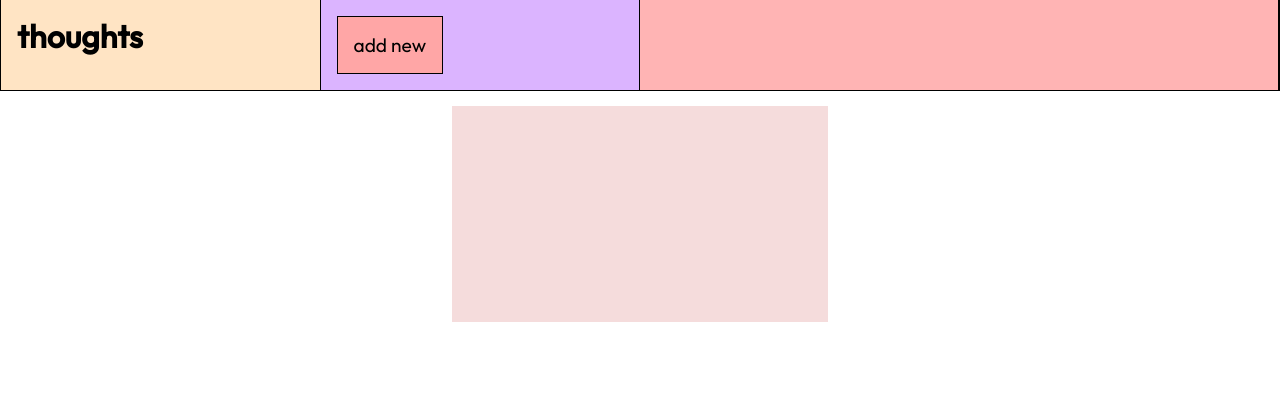
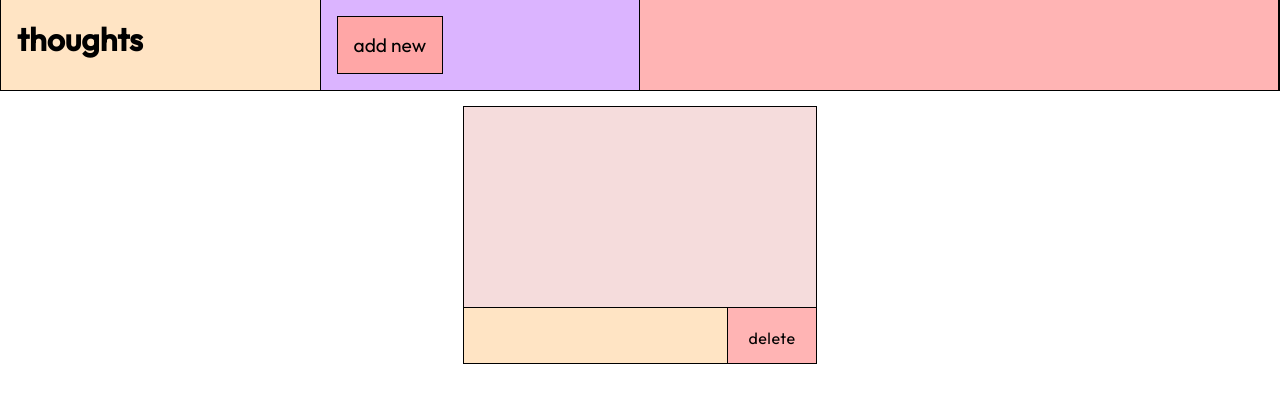
Before and after one commit to dofiki/thoughts, a plain HTML site: page index.html in a window 1280 px wide. Both pictures are taken after a click on the button "add new". Drawn offline with Linux system fonts and the light colour scheme.

Commit message:
added scroll bar and delete button

```diff
--- a/index.html
+++ b/index.html
@@ -18,7 +18,7 @@
 
     <div class="menu">
 
-        <div class="logo">thoughts</div>
+        <div class="logo"><a href='index.html'>thoughts</a></div>
 
         <div class="btnContainer">
             <button class="addBtn">add new</button>
@@ -30,6 +30,15 @@
 
     <div class="content">
 
+       <!-- these are added using js
+            <div class="inputBoxContainer">
+                <div class="inputBox"></div>
+                    <div class="bottomDiv">
+                        <div class="bottomLeft"></div>
+                        <div class="bottomRight">delete</div>
+            </div>
+        </div> -->
+
     </div>
 
 <script src="main.js"></script>
--- a/main.js
+++ b/main.js
@@ -1,12 +1,33 @@
-let menu = document.querySelector('.menu'); //menu is selected
-let btnContainer = menu.querySelector('.btnContainer') //btn container is selected
-let addBtn = btnContainer.querySelector('.addBtn'); // btn is selected
-let content = document.querySelector('.content'); // content container is selected
+let menu = document.querySelector('.menu');
+let btnContainer = menu.querySelector('.btnContainer')
+let addBtn = btnContainer.querySelector('.addBtn');
+let content = document.querySelector('.content');
 
 addBtn.addEventListener('click', function(){
-    //when btn is clicked
-    let inputBox = document.createElement('p'); // paragragh element is created
-    inputBox.className = 'inputBox';  // paragraph classname is set to inputBox
-    inputBox.setAttribute('contenteditable', 'true'); // attribute is added to paragraph
-    content.appendChild(inputBox); // inputBox paragraph is pushed into content container
+
+    let inputBoxContainer = document.createElement('div');
+    inputBoxContainer.className = 'inputBoxContainer';
+    content.appendChild(inputBoxContainer);
+
+
+    let inputBox = document.createElement('div')
+    inputBox.setAttribute('contenteditable','true');
+
+    inputBox.className = 'inputBox';
+    inputBoxContainer.appendChild(inputBox);
+
+    let bottomDiv = document.createElement('div');
+    bottomDiv.className = 'bottomDiv';
+    inputBoxContainer.appendChild(bottomDiv);
+
+
+    let bottomLeft = document.createElement('div');
+    bottomLeft.className = 'bottomLeft';
+    bottomDiv.appendChild(bottomLeft);
+
+    let bottomRight = document.createElement('div');
+    bottomRight.className = 'bottomRight';
+    bottomDiv.appendChild(bottomRight);
+    bottomRight.innerText='delete';
+
 } )
--- a/stylesheet.css
+++ b/stylesheet.css
@@ -18,9 +18,17 @@
    border-bottom: none;
    border-left: none;
    border-top: none;
-   padding: 1rem;
+   padding-top: 1.2rem;
+   padding-left: 1rem;
+   padding-right: 1rem;
    font-weight: bold;
    font-size: 2rem;
+}
+
+.logo a{
+    text-decoration: none;
+    color: black;
+    background-color: bisque;
 }
 
 .btnContainer{
@@ -38,6 +46,7 @@
     padding: 5px;
     font-size: 1.2rem;
     padding: 1rem;
+    cursor: pointer;
 }
 
 .addBtn:hover{
@@ -57,15 +66,90 @@
     padding: 15px;
 }
 
+.inputBoxContainer{
+    display: grid;
+    grid-template-rows: 3fr 1fr;
+    border: 1px solid black;
+    height: 16rem;
+    width: 22rem;
+}
+
 .inputBox{
     background-color: rgb(245, 220, 220);
-    height: 12rem;
-    width: 22rem;
     padding: 12px;
+    height: 11rem;
+    width: 20.5rem;
+    text-overflow: ellipsis;
+    border-bottom: 1px solid black ;
+    overflow-y:scroll;
 
 }
 
 .inputBox:focus{
-    border: none;
-    outline: 1px solid black;
+    outline: none;
 }
+
+.bottomDiv{
+    display: grid;
+    grid-template-columns: 3fr 1fr;
+}
+
+.bottomLeft{
+    background-color:bisque;
+    border-right: 1px solid black;
+}
+
+.bottomRight{
+    background-color: rgb(255, 180, 180);
+    text-align: center;
+    padding-top: 20px;
+    letter-spacing: 0.5px;
+    font-size: 1.5;
+    color: rgb(0, 0, 0);
+    cursor: pointer;
+}
+
+.bottomRight:hover{
+    background-color: rgb(231, 152, 152);
+}
+
+
+  /* Firefox */
+ .inputBox  {
+    scrollbar-width: auto;
+    scrollbar-color: #14021a  rgb(245, 220, 220);
+  }
+
+  /* Chrome, Edge, and Safari */
+  .inputBox::-webkit-scrollbar {
+    width: 16px;
+  }
+
+  .inputBox::-webkit-scrollbar-track {
+    background:  rgb(245, 220, 220);
+  }
+
+  .inputBox::-webkit-scrollbar-thumb {
+    background-color: #c7aebe;
+    border-radius: 10px;
+    border: 5px solid  rgb(245, 220, 220);
+  }
+
+*{
+    scrollbar-width: auto;
+    scrollbar-color: #14021a  rgb(255, 255, 255);
+  }
+
+*::-webkit-scrollbar {
+    width: 16px;
+  }
+
+*::-webkit-scrollbar-track {
+    background:  rgb(254, 254, 254);
+  }
+
+*::-webkit-scrollbar-thumb {
+    background-color: #c7aebe;
+    border-radius: 10px;
+    border: 5px solid  rgb(255, 255, 255);
+  }
```
